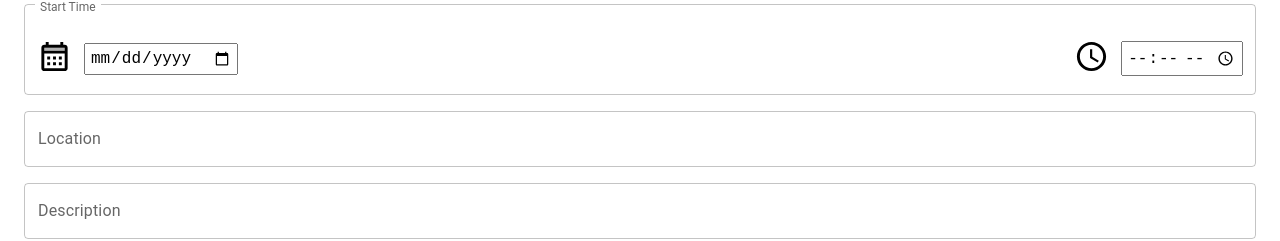
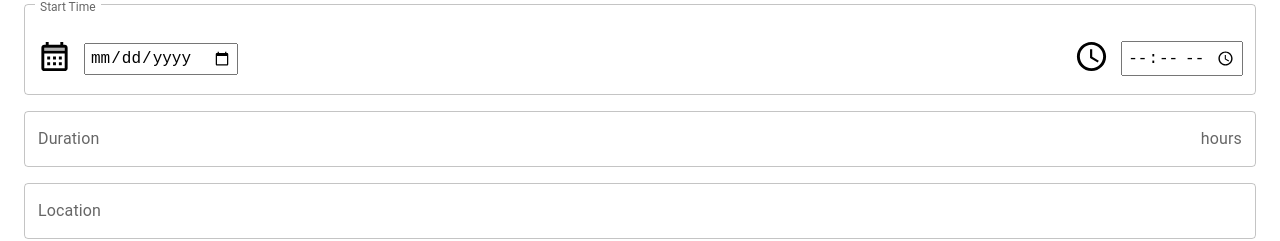
Before and after one commit to ChaseC99/rsvp, a Next.js app: page /create in a window 1280 px wide. Shown: the part 244-485 px from the top of the page. Built offline with nearby package versions, Linux system fonts and the light colour scheme; no server answers; the database is empty.

Commit message:
Add duration to events
- gcal download updated accordingly
- event page updated to show end time

```diff
--- a/app/[event]/calendar-download.tsx
+++ b/app/[event]/calendar-download.tsx
@@ -21,12 +21,13 @@ export default function CalendarDownload({ event, disabled, tooltipOpen, onOpen,
     // Google Calendar requires the date to be in a specific format
     // YYYYMMDDTHHmmSSZ/YYYYMMDDTHHmmSSZ
     const date = event.date.toISOString().replace(/-|:|\.\d+/g, '');
+    const endDate = new Date(event.date.getTime() + (event.duration || 0) * 60 * 60 * 1000).toISOString().replace(/-|:|\.\d+/g, '');
 
     // Google Calendar add event url reference: https://github.com/InteractionDesignFoundation/add-event-to-calendar-docs/blob/main/services/google.md#parameters
     const gcalAddEventUrl = new URL('https://www.google.com/calendar/render');
     gcalAddEventUrl.searchParams.append('action', 'TEMPLATE');
     gcalAddEventUrl.searchParams.append('text', title);
-    gcalAddEventUrl.searchParams.append('dates', `${date}/${date}`);
+    gcalAddEventUrl.searchParams.append('dates', `${date}/${endDate}`);
     gcalAddEventUrl.searchParams.append('details', description);
     gcalAddEventUrl.searchParams.append('location', location);
 
--- a/app/_components/event-form.tsx
+++ b/app/_components/event-form.tsx
@@ -2,7 +2,7 @@
 
 import { useRef, useState } from "react";
 import { LoadingButton } from "@mui/lab";
-import { Autocomplete, TextField, Checkbox, FormControlLabel } from "@mui/material";
+import { Autocomplete, TextField, Checkbox, FormControlLabel, InputAdornment } from "@mui/material";
 import Collapsable from "./collapsable";
 import ListInput from "./list-input";
 import DatePicker from "../_components/date-picker";
@@ -25,6 +25,7 @@ export default function EventForm(props: EventFormProps) {
     const [date, setDate] = useState(event?.date || "");
     const [defaultSupplies, setDefaultSupplies] = useState(event?.defaultSupplies || []);
     const [privateEvent, setPrivateEvent] = useState(event?.privateEvent || false);
+    const durationRef = useRef<HTMLInputElement>(null);
     const customUrlRef = useRef<HTMLTextAreaElement>(null);
     const descriptionRef = useRef<HTMLTextAreaElement>(null);
     const locationRef = useRef<HTMLInputElement>(null);
@@ -33,6 +34,7 @@ export default function EventForm(props: EventFormProps) {
         e.preventDefault();
         setSubmitIsLoading(true);
 
+        const duration = durationRef.current?.value ? parseFloat(durationRef.current.value) : null;
         const description = descriptionRef.current?.value;
         const location = locationRef.current?.value;
         const customUrl = customUrlRef.current?.value;
@@ -40,6 +42,7 @@ export default function EventForm(props: EventFormProps) {
         const event = {
             title,
             date: new Date(date),
+            duration,
             description,
             location,
             defaultSupplies,
@@ -68,6 +71,17 @@ export default function EventForm(props: EventFormProps) {
                 onChange={setDate}
                 defaultValue={event?.date}
                 label="Start Time"
+            />
+
+            <TextField
+                type="number"
+                label="Duration"
+                variant="outlined"
+                inputRef={durationRef}
+                defaultValue={event?.duration}
+                InputProps={{
+                    endAdornment: <InputAdornment position="end">hours</InputAdornment>,
+                }}
             />
 
             <Autocomplete
--- a/app/api/event/route.ts
+++ b/app/api/event/route.ts
@@ -7,6 +7,7 @@ export async function POST(request: Request): Promise<Response> {
         title,
         date,
         description,
+        duration,
         cancelled,
         defaultSupplies,
         location,
@@ -19,6 +20,7 @@ export async function POST(request: Request): Promise<Response> {
         title,
         date: new Date(date),
         description,
+        duration,
         location,
         cancelled,
         defaultSupplies,
```
Also changed, not shown: app/[event]/event.tsx (+22 -6 lines), 1 other file (tests, documents, lock files or other folders).
